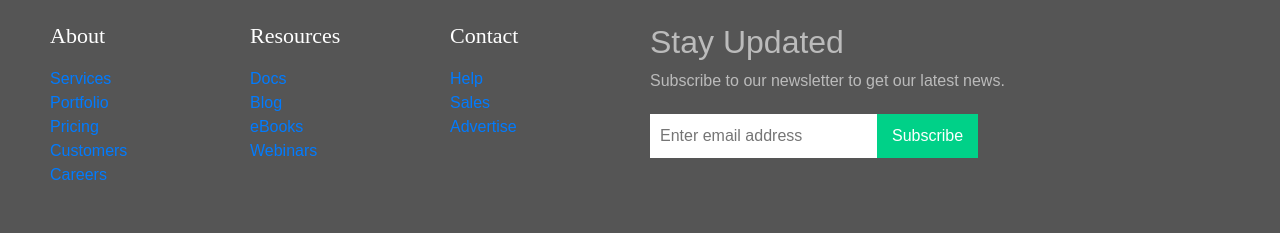
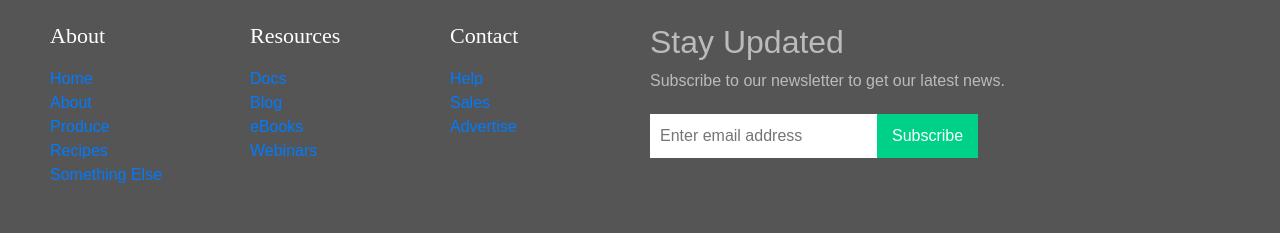
Before and after one commit to suttonschinook/Farm-To-Table, a React (Create React App) app in the folder farm-to-table/: page / in a window 1280 px wide. Shown: the part 806-1039 px from the top of the page. Built offline with nearby package versions, Linux system fonts and the light colour scheme.

Commit message:
Changes to Footer

```diff
--- a/farm-to-table/src/ReusableComponents/Footer.js
+++ b/farm-to-table/src/ReusableComponents/Footer.js
@@ -96,19 +96,19 @@ export default function Footer() {
             <StyledFtTitle>About</StyledFtTitle>
             <StyledUl>
               <li>
-                <a href="#">Services</a>
+                <Link to="/">Home</Link>
               </li>
               <li>
-                <a href="#">Portfolio</a>
+                <Link to="/about">About</Link>
               </li>
               <li>
-                <a href="#">Pricing</a>
+                <Link to="/produce">Produce</Link>
               </li>
               <li>
-                <a href="#">Customers</a>
+                <Link to="/recipes">Recipes</Link>
               </li>
               <li>
-                <a href="#">Careers</a>
+                <Link to="/">Something Else</Link>
               </li>
             </StyledUl>
           </StyledFtMainItem>
```
